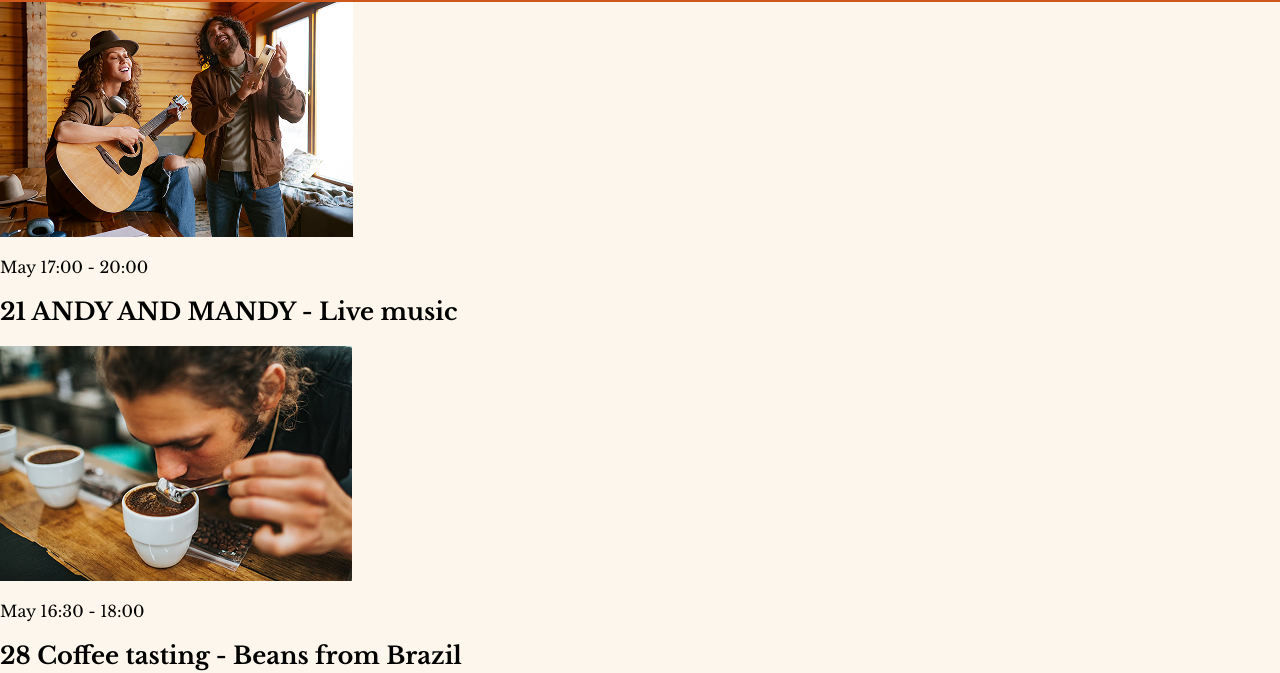
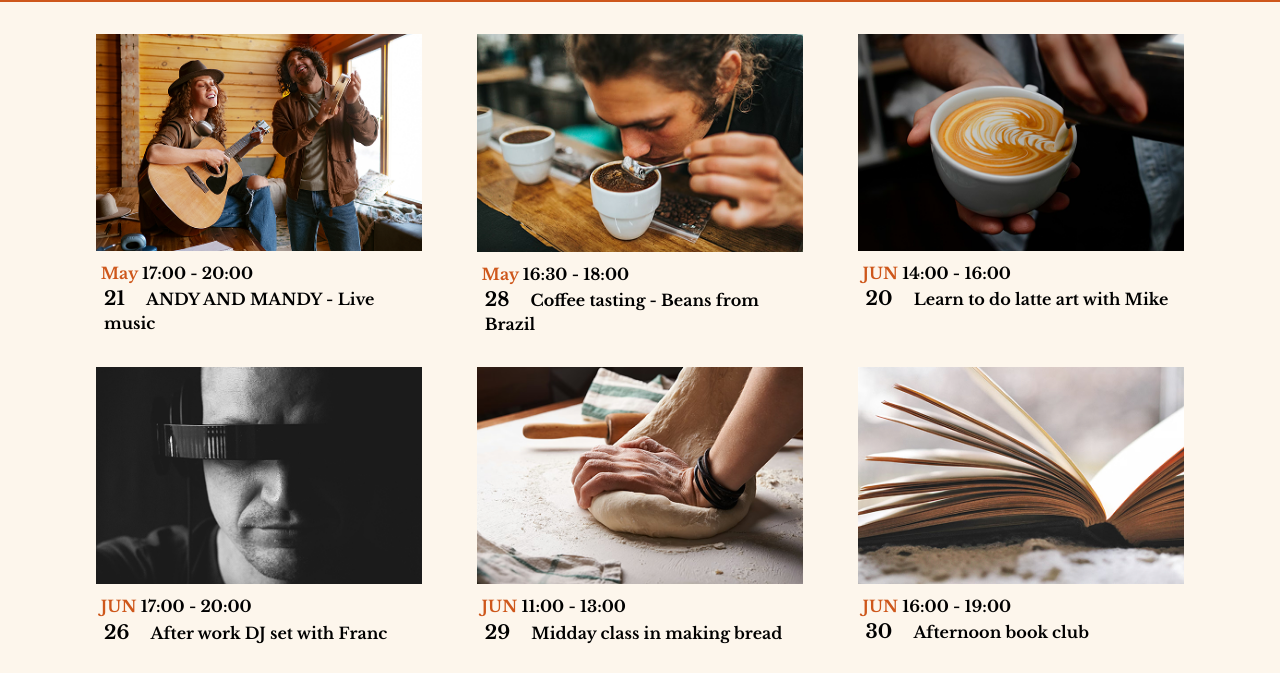
Before and after one commit to Web-Design-Project-2026/web-design-project-2026-team-24, a plain HTML site: page events.html in a window 1280 px wide. Shown: the part 132-805 px from the top of the page. Drawn offline with nearby package versions, Linux system fonts and the light colour scheme.

Commit message:
added css to event page

```diff
--- a/css/main.css
+++ b/css/main.css
@@ -101,3 +101,49 @@ footer {
   width: 20%;
   text-align: center;
 }
+.events-content {
+  display: flex;
+  flex-wrap: wrap;
+  justify-content: space-between;
+
+  padding: 2rem 6rem;
+}
+
+.event-card {
+  width: 30%;
+  margin-bottom: 2rem;
+
+  transition: 0.3s;
+  border-radius: 0.5rem;
+}
+
+.event-card:hover {
+  transform: scale(1);
+  box-shadow: 0 0.5rem 1rem rgba(0, 0, 0, 0.2);
+}
+
+.event-card img {
+  width: 100%;
+  height: auto;
+}
+
+.event-text p {
+  margin: 0.5rem 0 0;
+  font-weight: bold;
+}
+
+.event-text p span {
+  color: #ce571b;
+  margin-left: 0.3rem;
+}
+
+.event-text h2 {
+  margin: 0.2rem 0 0;
+  font-size: 1.2rem;
+  margin-left: 0.5rem;
+}
+
+.event-text h2 span {
+  font-size: 1rem;
+  margin-left: 1rem;
+}
```
